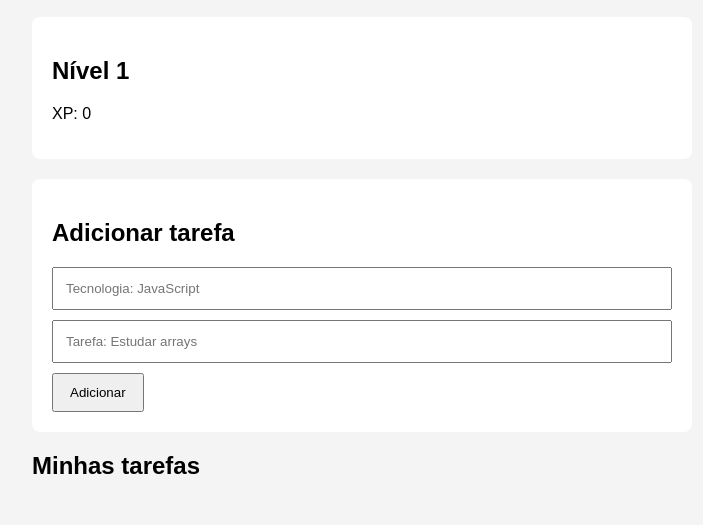
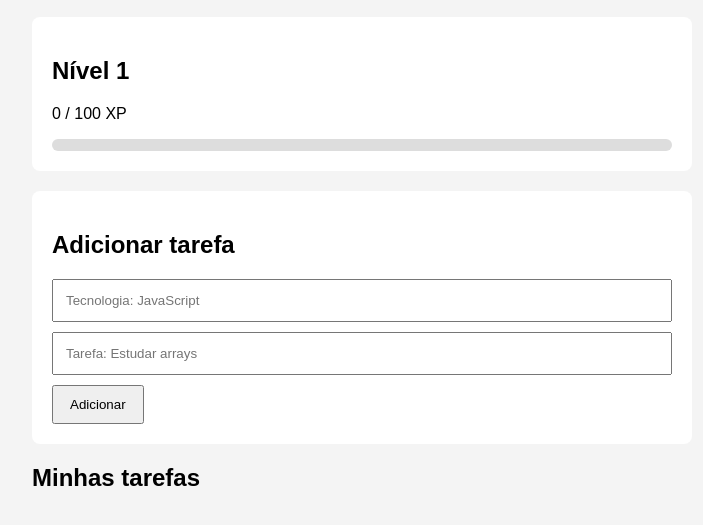
Before and after one commit to NicolasAlmeida890/CodeTrack, a plain HTML site: page index.html in a window 1280 px wide. Shown: the part 165-690 px from the top of the page, without its empty margins (278-981 px from the left). Drawn offline with Linux system fonts and the light colour scheme.

Commit message:
feat: adicionar sistema de XP e níveis

```diff
--- a/css/style.css
+++ b/css/style.css
@@ -63,3 +63,18 @@ button {
 .task-item button {
   margin-left: 5px;
 }
+
+.progress-bar {
+  width: 100%;
+  height: 12px;
+  background: #ddd;
+  border-radius: 10px;
+  overflow: hidden;
+}
+
+.progress {
+  width: 0%;
+  height: 100%;
+  background: #4caf50;
+  transition: width 0.3s ease;
+}
--- a/index.html
+++ b/index.html
@@ -17,8 +17,13 @@
     <p>Organize seus estudos de programação.</p>
 
     <section class="stats">
-      <h2>Nível 1</h2>
-      <p>XP: 0</p>
+        <h2 id="level">Nível 1</h2>
+
+        <p id="xp">0 / 100 XP</p>
+
+        <div class="progress-bar">
+            <div id="xpBar" class="progress"></div>
+        </div>
     </section>
 
     <section class="task-form">
--- a/js/app.js
+++ b/js/app.js
@@ -2,6 +2,13 @@ const technologyInput = document.querySelector("#technology");
 const taskInput = document.querySelector("#task");
 const addTaskButton = document.querySelector("#addTask");
 const taskList = document.querySelector("#taskList");
+
+
+const levelElement = document.querySelector("#level");
+const xpElement = document.querySelector("#xp");
+const xpBar = document.querySelector("#xpBar");
+
+
 
 let tasks = JSON.parse(localStorage.getItem("tasks")) || [];
 
@@ -61,6 +68,8 @@ function renderTasks() {
 
     taskList.appendChild(li);
   });
+
+  updateStats();
 }
 
 function toggleTask(id) {
@@ -90,3 +99,21 @@ function saveTasks() {
 addTaskButton.addEventListener("click", addTask);
 
 renderTasks();
+
+function updateStats() {
+  const completedTasks = tasks.filter(function(task) {
+    return task.completed;
+  });
+
+  const xp = completedTasks.length * 20;
+
+  const level = Math.floor(xp / 100) + 1;
+
+  const xpCurrentLevel = xp % 100;
+
+  levelElement.textContent = `Nível ${level}`;
+
+  xpElement.textContent = `${xpCurrentLevel} / 100 XP`;
+
+  xpBar.style.width = `${xpCurrentLevel}%`;
+}
```
